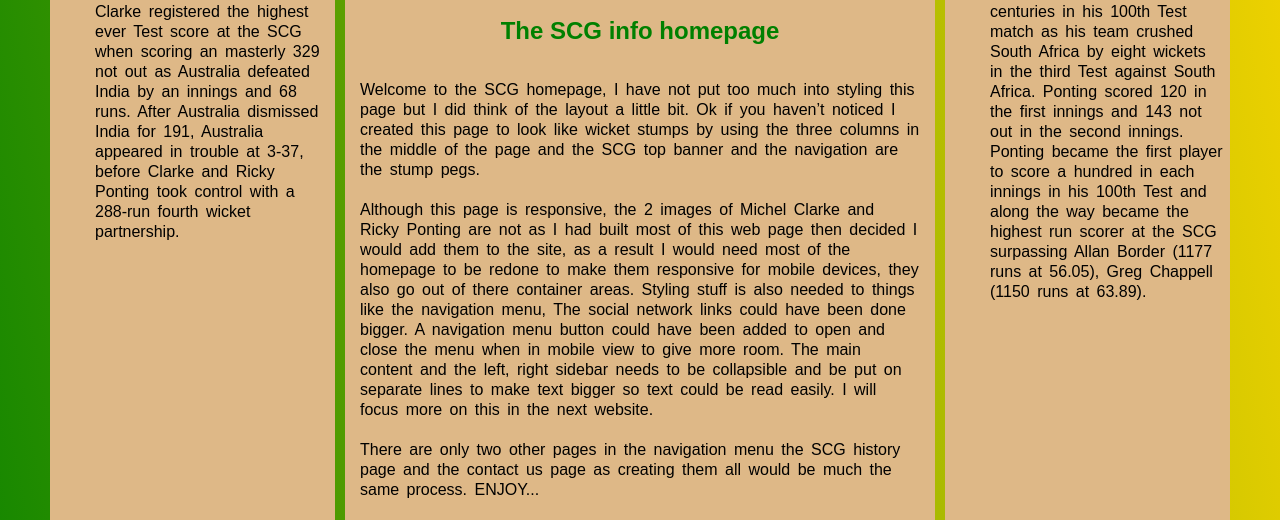
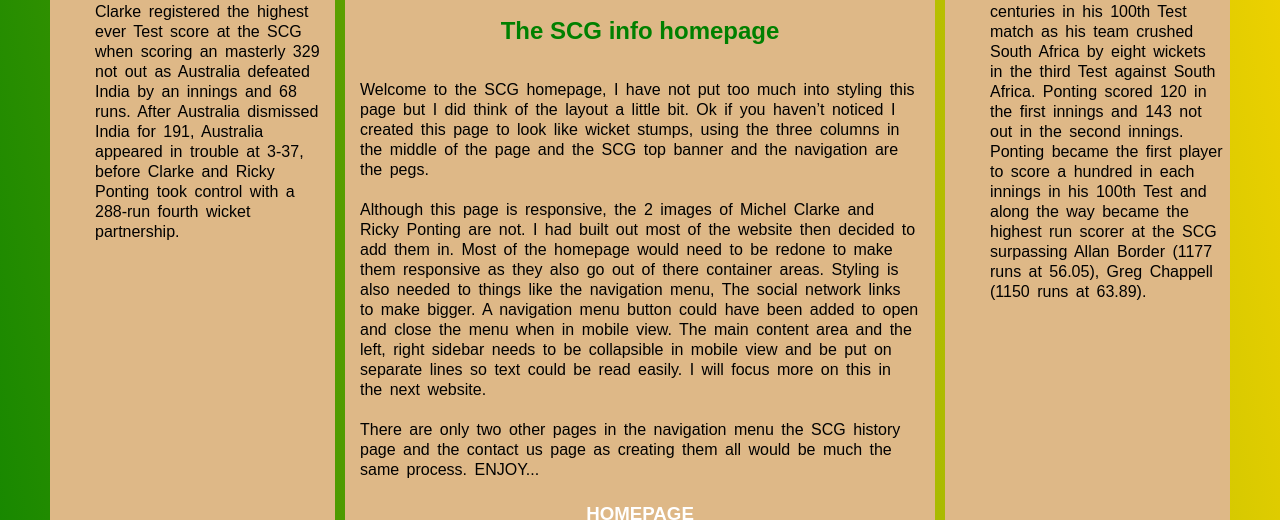
Before and after one commit to gh007/works6, a plain HTML site: page index2.html in a window 1280 px wide. Shown: the part 680-1200 px from the top of the page. Drawn offline with Linux system fonts and the light colour scheme.

Commit message:
Update index2.html

```diff
--- a/index2.html
+++ b/index2.html
@@ -97,9 +97,9 @@ In the 100th Test played at the SCG, Australian captain Michael Clarke registere
 <img src="img/scglogo.png" alt=SCG Banner title="SCG Ground Trust Logo" class="scg-logo">
 <h2>The SCG info homepage</h2>
 
-<p>Welcome to the SCG homepage, I have not put too much into styling this page but I did think of the layout a little bit. Ok if you haven’t noticed I created this page to look like wicket stumps by using the three columns in the middle of the page and the SCG top banner and the navigation are the stump pegs.</p>
+<p>Welcome to the SCG homepage, I have not put too much into styling this page but I did think of the layout a little bit. Ok if you haven’t noticed I created this page to look like wicket stumps, using the three columns in the middle of the page and the SCG top banner and the navigation are the pegs.</p>
 
-<p>Although this page is responsive, the 2 images of Michel Clarke and Ricky Ponting are not as I had built most of this web page then decided I would add them to the site, as a result I would need most of the homepage to be redone to make them responsive for mobile devices, they also go out of there container areas. Styling stuff is also needed to things like the navigation menu, The social network links could have been done bigger. A navigation menu button could have been added to open and close the menu when in mobile view to give more room. The main content and the left, right sidebar needs to be collapsible and be put on separate lines to make text bigger so text could be read easily. I will focus more on this in the next website.</p>
+<p>Although this page is responsive, the 2 images of Michel Clarke and Ricky Ponting are not. I had built out most of the website then decided to add them in. Most of the homepage would need to be redone to make them responsive as they also go out of there container areas. Styling is also needed to things like the navigation menu, The social network links to make bigger. A navigation menu button could have been added to open and close the menu when in mobile view. The main content area and the left, right sidebar needs to be collapsible in mobile view and be put on separate lines so text could be read easily. I will focus more on this in the next website.</p>
 
 <p>There are only two other pages in the navigation menu the SCG history  page and the contact us page as creating them all would be much the same process. ENJOY...
 
```
